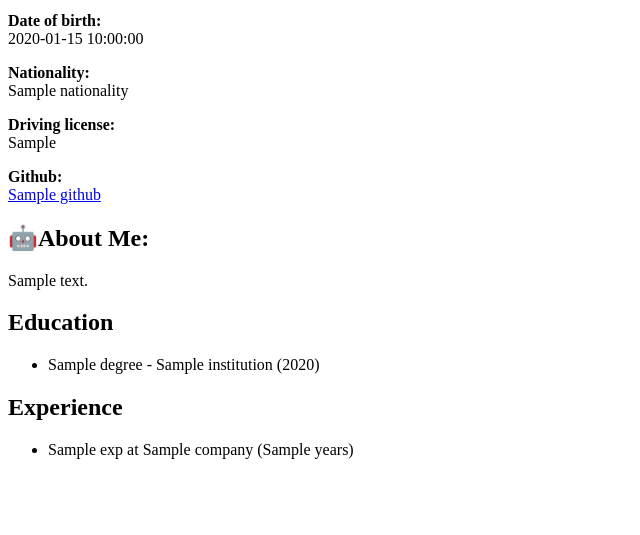
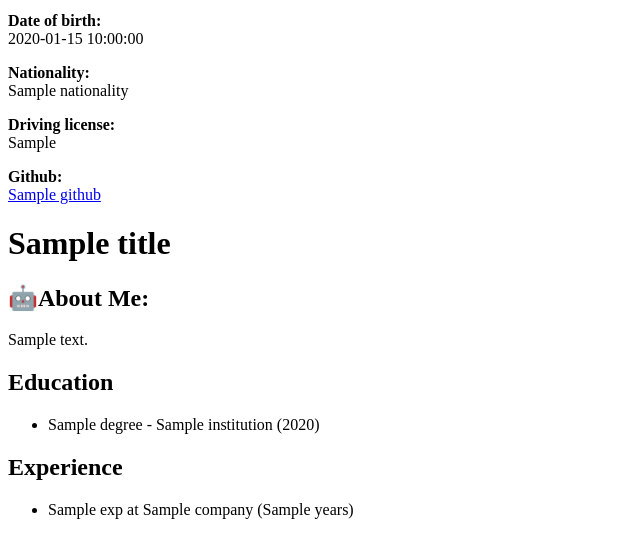
Before and after one commit to kaarlych/python-cv-generator, a Python web app: template templates/template.html in a window 1280 px wide. Shown: the part 309-844 px from the top of the page, without its empty margins (0-640 px from the left). Before the commit the page ends 768 px from the top, so only its background shows below. Run offline with Jinja, Linux system fonts and the light colour scheme; the template is opened without the code that fills it: most values are stand-ins (such as "Sample title", 1, 10 or a date in 2020).

Commit message:
added title section and adjust picture

```diff
--- a/data/cv_data.json
+++ b/data/cv_data.json
@@ -1,5 +1,6 @@
 {
   "name": "Karol Janowski",
+  "title": "Software Developer",
   "personal": {
     "address": "Gdynia, Poland 🇵🇱",
     "phone_number": "+48 513-435-083",
--- a/generate_cv.py
+++ b/generate_cv.py
@@ -14,6 +14,7 @@ template = env.get_template('template.html')
 # Render the template with data from the JSON file
 rendered_html = template.render(
     name=data['name'],
+    title=data['title'],
     address=data['personal']['address'],
     phone_number=data['personal']['phone_number'],
     email=data['personal']['email'],
--- a/templates/template.html
+++ b/templates/template.html
@@ -33,7 +33,9 @@
 
     <!-- Right Section -->
     <div class="right-section">
-        <h2>🤖About Me: </h2>
+        <h1><strong>{{ title }}</strong></h1>
+
+        <h2><strong>🤖About Me: </strong></h2>
         <p>{{ about_me }}</p>
 
         <h2>Education</h2>
```
Also changed, not shown: assets/style.css (+8 -5 lines), 1 other file.
